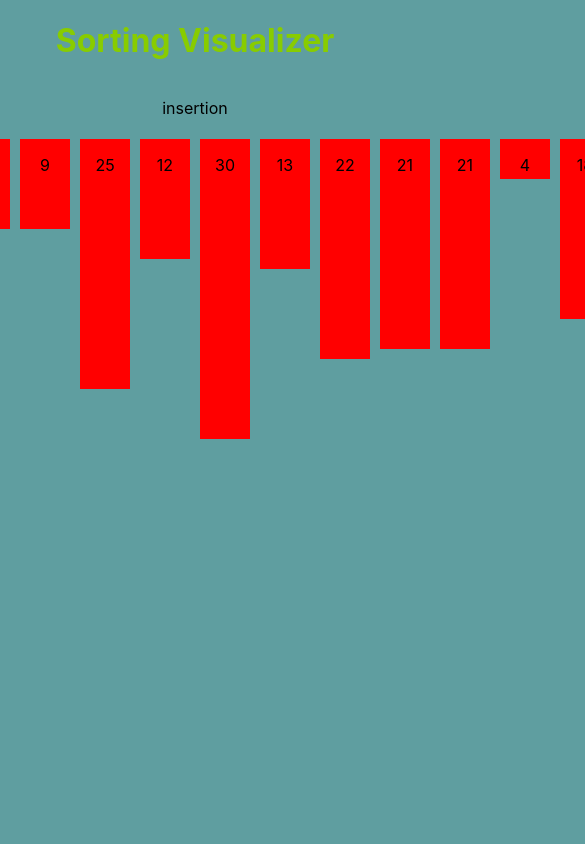
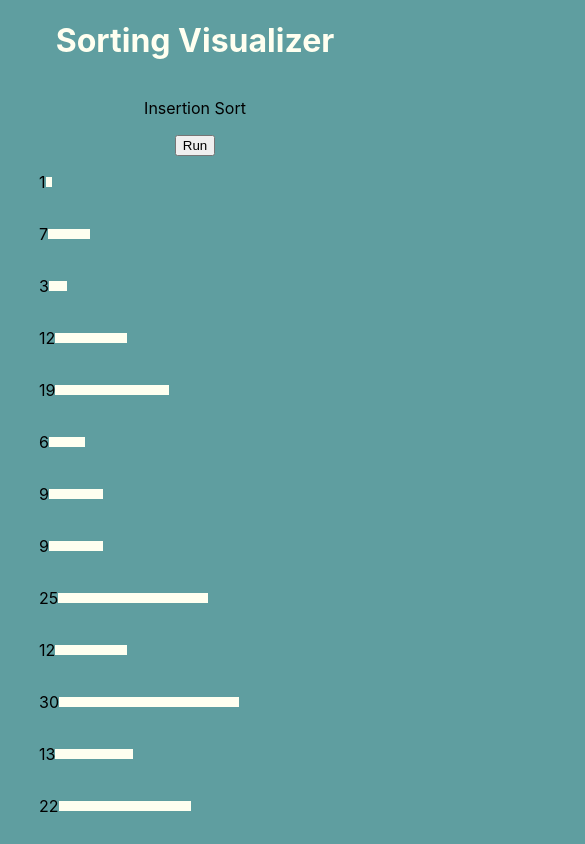
Before and after one commit to rogercp/UserRepoGitHub, a React (Create React App) app in the folder sorting/: page / in a window 390 px wide. Shown: the top 844 px of the page, 585 px wide, since content can reach past the window. Built offline with nearby package versions, Linux system fonts and the light colour scheme.

Commit message:
mobile dev

```diff
--- a/sorting/src/App.css
+++ b/sorting/src/App.css
@@ -36,3 +36,49 @@
     transform: rotate(360deg);
   }
 }
+
+
+
+
+.blocksNumber{
+
+  display: flex;
+
+  flex-direction: column;
+
+
+  }
+
+  .blocks{
+
+    display: flex;
+
+    flex-direction: column;
+
+
+    }
+
+
+@media only screen and (max-width: 700px)
+{
+
+  .blocksNumberWeb{
+
+  display: none !important;
+
+  }
+
+
+}
+
+@media only screen and (min-width: 700px)
+{
+
+  .blocksNumberMobile{
+
+  display: none !important;
+
+  }
+
+
+}
--- a/sorting/src/App.js
+++ b/sorting/src/App.js
@@ -20,7 +20,7 @@ function App() {
 
 useEffect(()=>{
 
-gsap.to(header.current, {color:"#8c0",duration:2})
+gsap.to(header.current, {color:"ivory",duration:2})
 
 
 },[header])
--- a/sorting/src/components/Insertion.js
+++ b/sorting/src/components/Insertion.js
@@ -49,7 +49,7 @@ const addToRefs = (el) =>
 }
 
 
-const onAnimate = () => {
+const onAnimate1 = () => {
 
     const rect = revealsRef.current[0].getBoundingClientRect();
     console.log(rect.top, rect.right, rect.bottom, rect.left)
@@ -61,15 +61,85 @@ const onAnimate = () => {
     let tl = gsap.timeline();
 
 
-    tl.to(revealsRef.current[0], 0.9, {y: 400,delay: 0.5})
-    .to(revealsRef.current[10], 0.9, {y: 400,delay: 0.5})
+    tl.to(revealsRef.current[0], 0.9, {y: 400,delay: 0.5,backgroundColor:"red"})
+    .to(revealsRef.current[10], 0.9, {y: 400,delay: 0.5,backgroundColor:"red"})
 
     .to(revealsRef.current[0], 0.9, {x:  (rect2.right-rect.right),delay: 0.5})
     .to(revealsRef.current[10], 0.9, {x: -(rect2.right-rect.right) ,delay: 0.5})
 
-    .to(revealsRef.current[0], 0.9, {y: -(rect2.bottom-rect2.top+ revealsRef.current[10]),delay: 0.5})
-    .to(revealsRef.current[10], 0.9, {y: -(rect.bottom-rect.top +revealsRef.current[0]),delay: 0.5});
+    .to(revealsRef.current[0], 0.9, {y: -(rect2.bottom-rect2.top+ revealsRef.current[10]),delay: 0.5,backgroundColor:"white"})
+    .to(revealsRef.current[10], 0.9, {y: -(rect.bottom-rect.top +revealsRef.current[0]),delay: 0.5,backgroundColor:"white"});
 
+
+
+
+
+
+}
+
+
+
+const onAnimate = () => {
+
+
+    let tl = gsap.timeline();
+
+
+    for(let i = 0 ;i<revealsRef.current.length;i++)
+    {
+
+
+        tl.to(revealsRef.current[i], 0.1, {y: 100,backgroundColor:"red",duration:2})
+        .to(revealsRef.current[i], 0.1, {y: -10,backgroundColor:"white",duration:2});
+
+
+    }
+
+
+    for(let i = 0 ;i<revealsRef.current.length;i++)
+    {
+
+
+        tl.to(revealsRef.current[i], 0.01, {y: 100,backgroundColor:"red",duration:2})
+        .to(revealsRef.current[i], 0.01, {y: -10,backgroundColor:"white",duration:2});
+
+
+
+    }
+
+}
+
+
+
+
+
+const onAnimateMobile = () => {
+
+
+    let tl = gsap.timeline();
+
+
+    for(let i = 0 ;i<revealsRef.current.length;i++)
+    {
+
+
+        tl.to(revealsRef.current[i], 0.1, {x: 100,backgroundColor:"red",duration:2})
+        .to(revealsRef.current[i], 0.1, {x: -10,backgroundColor:"white",duration:2});
+
+
+    }
+
+
+    for(let i = 0 ;i<revealsRef.current.length;i++)
+    {
+
+
+        tl.to(revealsRef.current[i], 0.01, {x: 100,backgroundColor:"red",duration:2})
+        .to(revealsRef.current[i], 0.01, {x: -10,backgroundColor:"white",duration:2});
+
+
+
+    }
 
 }
 
@@ -79,22 +149,28 @@ const onAnimate = () => {
   return (
     <div className="insertion" >
 
-           <p>insertion</p>
+           <p>Insertion Sort</p>
 
-        <section style={{display:"flex", flexDirection:"row",width:"1200px"}}>
+    <button onClick={onAnimate1}>Run</button>
+
+        <section className="blocksNumberWeb" style={{display:"flex", flexDirection:"row",width:"1200px"}}>
 
          {values.map((num,index)=>{
 
             return (
+                <div className="blocksNumber"  style={{display:"flex", flexDirection:"column",width:"100%"}}>
+                <p>{num}</p>
+
                 <div
                 key={num}
                 ref={addToRefs}
-                style={{height:`${num*10}px`, backgroundColor:"red",margin:"5px",width:"80%"}}
+                className="block"
+                style={{height:`${num*10}px`, backgroundColor:"ivory",margin:"5px",width:"80%"}}
                 onClick={onAnimate}
                 >
 
-                   <p>{num}</p>
 
+                </div>
                 </div>
             )
 
@@ -102,6 +178,32 @@ const onAnimate = () => {
 
         </section>
 
+        <section className="blocksNumberMobile" style={{display:"flex", flexDirection:"column",width:"80vw",justifyContent:"flex-start" }}>
+
+            {values.map((num,index)=>{
+
+            return (
+                <div className="blocksNumber"  style={{display:"flex", flexDirection:"row",width:"100%", alignItems:"center",margin:"0",padding:"0"}}>
+
+                <p>{num}</p>
+
+                <div
+                key={num}
+                ref={addToRefs}
+                className="block"
+                style={{width:`${num*6}px`, backgroundColor:"ivory",margin:"0",padding:"0",height:"10px"}}
+                onClick={onAnimateMobile}
+                >
+
+
+                </div>
+                </div>
+            )
+
+            })}
+
+</section>
+
     </div>
   );
 }
```
